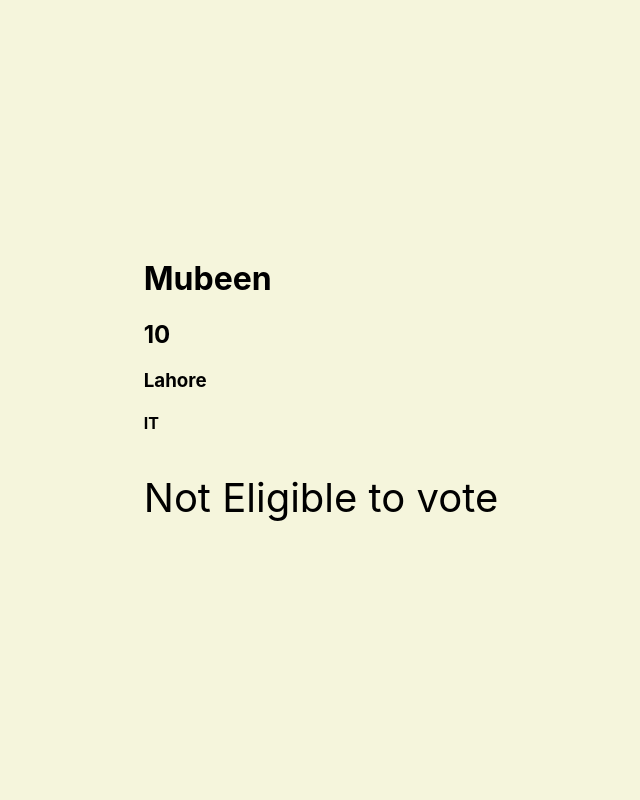
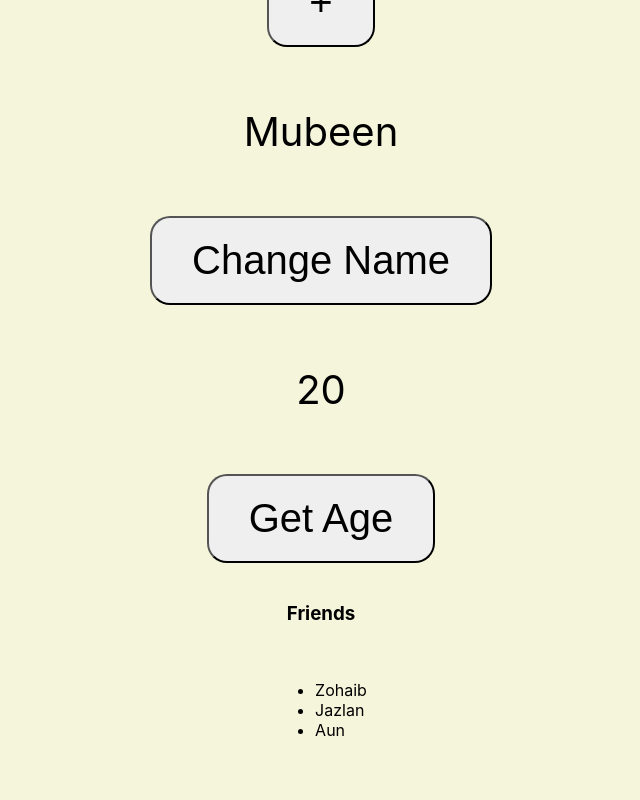
Before and after one commit to Mubeenasif10/counter, a React (Create React App) app: page / in a window 1280 px wide. Shown: the top 800 px of the page, without its empty margins (319-959 px from the left). Built offline with nearby package versions, Linux system fonts and the light colour scheme.

Commit message:
Fix unused variable warnings

```diff
--- a/src/App.js
+++ b/src/App.js
@@ -1,46 +1,53 @@
+
 import { useState } from 'react';
 import './App.css';
 import Intro from './Intro';
 
 function App() {
   const [count, setCount] = useState(3);
-  const [name, setName] = useState("Mubeen");
-  const [friends, setFriends] = useState(["Zohaib", "Jazlan", "Aun"]);
+  const [name, setName] = useState('Mubeen');
+  const [friends] = useState(['Zohaib', 'Jazlan', 'Aun']);
   const [age, setAge] = useState(20);
 
-
-  const increment = ()=> {
+  const increment = () => {
     setCount(count + 1);
-
-  }
-
-  const decrement = ()=> {
-    if(count === 0) return;
-    setCount(count - 1);
-  }
-
-  const changeNameHandler = ()=> {
-    setName("Mubeen Asif");
   };
 
-  const changeAge = ()=> {
+  const decrement = () => {
+    if (count === 0) return;
+    setCount(count - 1);
+  };
+
+  const changeNameHandler = () => {
+    setName('Mubeen Asif');
+  };
+
+  const changeAge = () => {
     setAge(Math.floor(Math.random() * 35));
   };
 
   return (
-    <div className='container'>
-      {/* <button onClick={decrement}>-</button>
+    <div className="container">
+      <button onClick={decrement}>-</button>
       <p>{count}</p>
       <button onClick={increment}>+</button>
 
       <p>{name}</p>
       <button onClick={changeNameHandler}>Change Name</button>
+
       <p>{age}</p>
-      <button onClick={changeAge}>Get Age</button> */}
+      <button onClick={changeAge}>Get Age</button>
+
+      <h3>Friends</h3>
+      <ul>
+        {friends.map((friend) => (
+          <li key={friend}>{friend}</li>
+        ))}
+      </ul>
 
       <Intro />
     </div>
   );
-};
+}
 
 export default App;
--- a/src/Intro.js
+++ b/src/Intro.js
@@ -1,16 +1,14 @@
-import React, { useState } from 'react';
 
 const Intro = () => {
-
-    const [user, setUser] = useState({
+  const user = {
     name: 'Mubeen',
     age: 10,
     address: 'Lahore',
     role: 'IT',
-    });
+  };
 
-    if(user=== null){
-        return <h1>Loading...</h1>
+  if (user === null) {
+    return <h1>Loading...</h1>;
   }
 
   return (
@@ -19,8 +17,14 @@ const Intro = () => {
       <h2>{user.age}</h2>
       <h3>{user.address}</h3>
       <h4>{user.role}</h4>
+
       {user.age > 20 && <p>Eligible for driving</p>}
-        {user.age >= 18 ? <p>Eligible to vote</p> : <p>Not Eligible to vote</p>}
+
+      {user.age >= 18 ? (
+        <p>Eligible to vote</p>
+      ) : (
+        <p>Not Eligible to vote</p>
+      )}
     </div>
   );
 };
```
Lines whose indentation alone changed are shown as unchanged.
